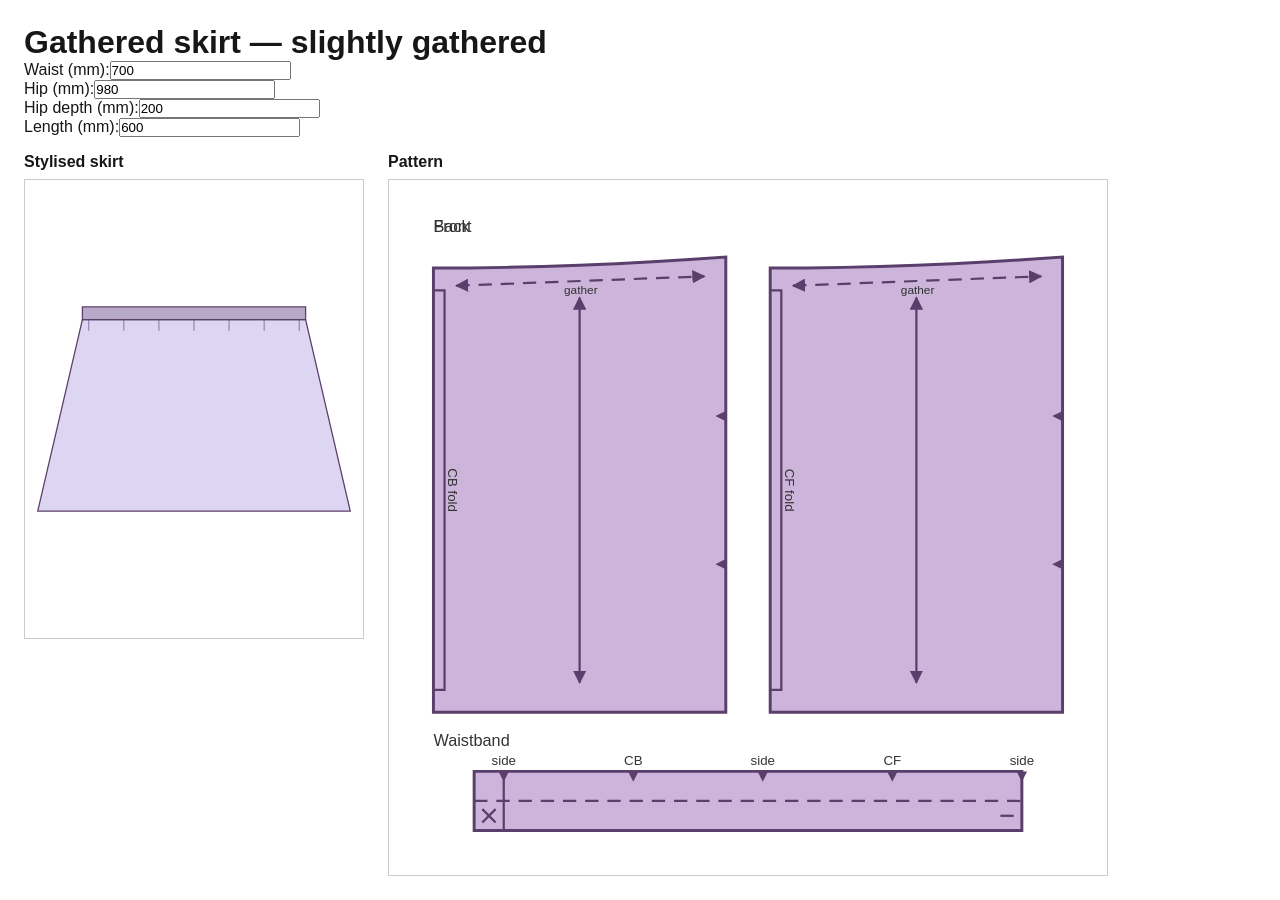
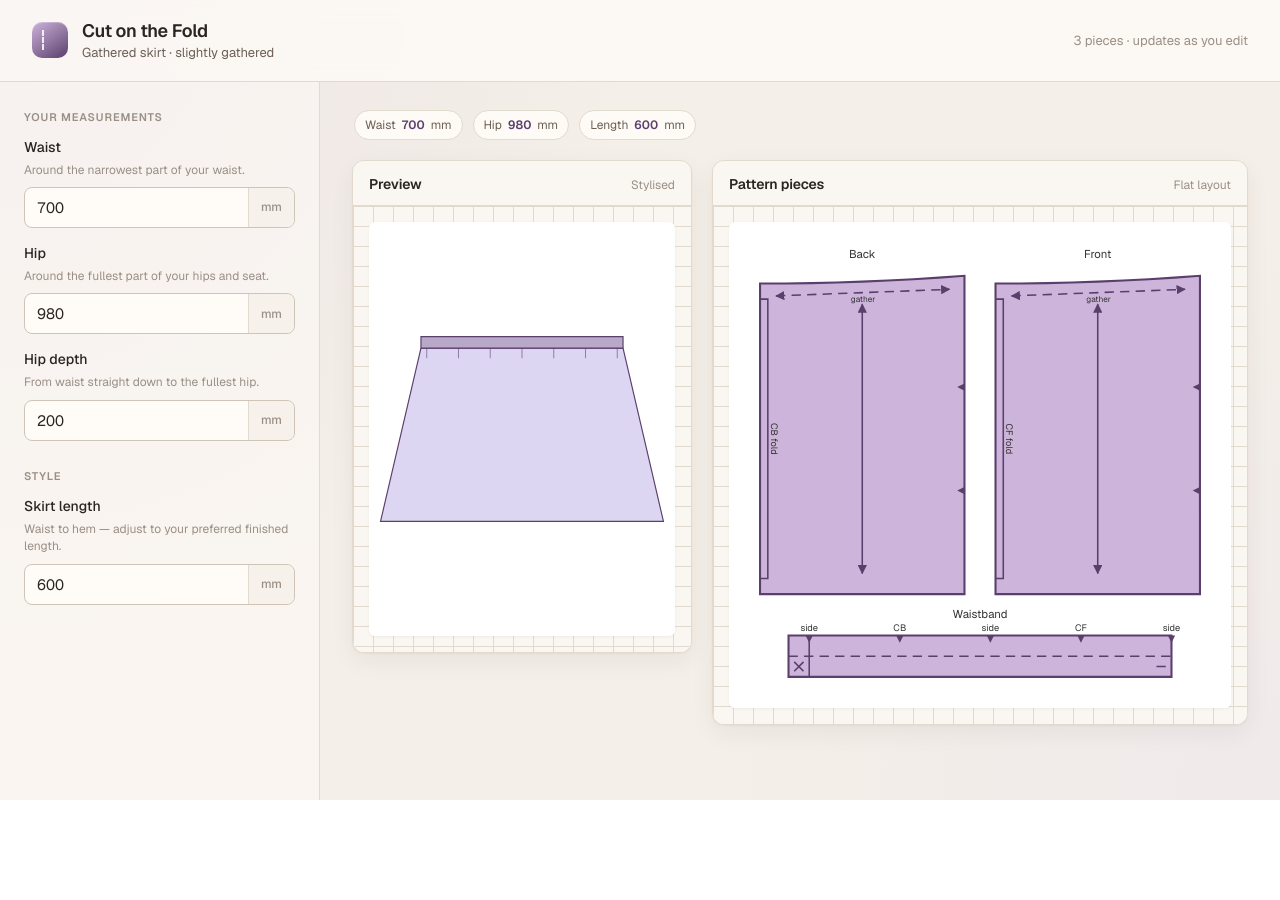
Before and after one commit to HelenStaniland/cutonthefold, a Next.js app: page / in a window 1280 px wide. After the commit the page ends 800 px from the top, so only its background shows below. Built offline with nearby package versions, Linux system fonts and the light colour scheme.

Commit message:
Made prettier

```diff
--- a/app/globals.css
+++ b/app/globals.css
@@ -26,7 +26,7 @@ body {
   flex-direction: column;
   color: var(--foreground);
   background: var(--background);
-  font-family: Arial, Helvetica, sans-serif;
+  font-family: var(--font-geist-sans), system-ui, sans-serif;
   -webkit-font-smoothing: antialiased;
   -moz-osx-font-smoothing: grayscale;
 }
--- a/app/layout.tsx
+++ b/app/layout.tsx
@@ -13,8 +13,8 @@ const geistMono = Geist_Mono({
 });
 
 export const metadata: Metadata = {
-  title: "Create Next App",
-  description: "Generated by create next app",
+  title: "Cut on the Fold",
+  description: "Parametric dressmaking patterns from your measurements",
 };
 
 export default function RootLayout({
--- a/app/page.module.css
+++ b/app/page.module.css
@@ -1,142 +1,294 @@
 .page {
-  --background: #fafafa;
-  --foreground: #fff;
+  --paper: #f4efe8;
+  --paper-elevated: #fffcf8;
+  --ink: #2c2420;
+  --ink-muted: #6b5f56;
+  --ink-faint: #9a8f85;
+  --accent: #5a3e6b;
+  --accent-soft: #e8dff0;
+  --accent-mid: #cdb4db;
+  --border: #e2d9cf;
+  --border-strong: #cfc4b8;
+  --shadow: 0 1px 2px rgba(44, 36, 32, 0.04), 0 8px 24px rgba(44, 36, 32, 0.06);
+  --radius: 12px;
+  --radius-sm: 8px;
 
-  --text-primary: #000;
-  --text-secondary: #666;
-
-  --button-primary-hover: #383838;
-  --button-secondary-hover: #f2f2f2;
-  --button-secondary-border: #ebebeb;
-
+  min-height: 100vh;
   display: flex;
-  flex: 1;
   flex-direction: column;
-  align-items: center;
-  justify-content: center;
-  font-family: var(--font-geist-sans);
-  background-color: var(--background);
+  font-family: var(--font-geist-sans), system-ui, sans-serif;
+  color: var(--ink);
+  background:
+    radial-gradient(circle at 0% 0%, rgba(205, 180, 219, 0.18), transparent 42%),
+    radial-gradient(circle at 100% 100%, rgba(232, 223, 240, 0.35), transparent 38%),
+    var(--paper);
 }
 
-.main {
+.header {
   display: flex;
-  flex: 1;
-  width: 100%;
-  max-width: 800px;
-  flex-direction: column;
-  align-items: flex-start;
+  align-items: center;
   justify-content: space-between;
-  background-color: var(--foreground);
-  padding: 120px 60px;
+  gap: 24px;
+  padding: 20px 32px;
+  border-bottom: 1px solid var(--border);
+  background: rgba(255, 252, 248, 0.72);
+  backdrop-filter: blur(8px);
 }
 
-.intro {
+.brand {
+  display: flex;
+  align-items: center;
+  gap: 14px;
+}
+
+.logo {
+  width: 36px;
+  height: 36px;
+  border-radius: 10px;
+  background: linear-gradient(145deg, var(--accent-mid), var(--accent));
+  box-shadow: inset 0 1px 0 rgba(255, 255, 255, 0.25);
+  position: relative;
+  flex-shrink: 0;
+}
+
+.logo::before {
+  content: "";
+  position: absolute;
+  inset: 8px 10px;
+  border-left: 2px dashed rgba(255, 255, 255, 0.85);
+}
+
+.brandText h1 {
+  font-size: 1.125rem;
+  font-weight: 600;
+  letter-spacing: -0.02em;
+  line-height: 1.2;
+}
+
+.brandText p {
+  margin-top: 2px;
+  font-size: 0.8125rem;
+  color: var(--ink-muted);
+}
+
+.headerMeta {
+  font-size: 0.8125rem;
+  color: var(--ink-faint);
+  text-align: right;
+}
+
+.workspace {
+  flex: 1;
+  display: grid;
+  grid-template-columns: minmax(280px, 320px) 1fr;
+  gap: 0;
+  min-height: 0;
+}
+
+.sidebar {
+  padding: 28px 24px 32px;
+  border-right: 1px solid var(--border);
+  background: rgba(255, 252, 248, 0.55);
+  overflow-y: auto;
+}
+
+.section {
+  margin-bottom: 28px;
+}
+
+.section:last-child {
+  margin-bottom: 0;
+}
+
+.sectionTitle {
+  font-size: 0.6875rem;
+  font-weight: 600;
+  letter-spacing: 0.08em;
+  text-transform: uppercase;
+  color: var(--ink-faint);
+  margin-bottom: 14px;
+}
+
+.field {
+  margin-bottom: 16px;
+}
+
+.field:last-child {
+  margin-bottom: 0;
+}
+
+.fieldLabel {
+  display: block;
+  font-size: 0.875rem;
+  font-weight: 500;
+  margin-bottom: 6px;
+  color: var(--ink);
+}
+
+.fieldHint {
+  display: block;
+  font-size: 0.75rem;
+  line-height: 1.45;
+  color: var(--ink-faint);
+  margin-bottom: 8px;
+}
+
+.inputWrap {
+  display: flex;
+  align-items: stretch;
+  border: 1px solid var(--border-strong);
+  border-radius: var(--radius-sm);
+  background: var(--paper-elevated);
+  overflow: hidden;
+  transition: border-color 0.15s ease, box-shadow 0.15s ease;
+}
+
+.inputWrap:focus-within {
+  border-color: var(--accent);
+  box-shadow: 0 0 0 3px rgba(90, 62, 107, 0.12);
+}
+
+.inputWrap input {
+  flex: 1;
+  min-width: 0;
+  border: none;
+  background: transparent;
+  padding: 10px 12px;
+  font: inherit;
+  font-size: 0.9375rem;
+  font-variant-numeric: tabular-nums;
+  color: var(--ink);
+  outline: none;
+}
+
+.inputSuffix {
+  display: flex;
+  align-items: center;
+  padding: 0 12px;
+  font-size: 0.75rem;
+  font-weight: 500;
+  color: var(--ink-faint);
+  background: rgba(244, 239, 232, 0.8);
+  border-left: 1px solid var(--border);
+}
+
+.canvasArea {
+  padding: 28px 32px 36px;
   display: flex;
   flex-direction: column;
-  align-items: flex-start;
-  text-align: left;
-  gap: 24px;
+  gap: 20px;
+  overflow: auto;
 }
 
-.intro h1 {
-  max-width: 320px;
-  font-size: 40px;
-  font-weight: 600;
-  line-height: 48px;
-  letter-spacing: -2.4px;
-  text-wrap: balance;
-  color: var(--text-primary);
+.canvasGrid {
+  display: grid;
+  grid-template-columns: minmax(260px, 340px) minmax(0, 1fr);
+  gap: 20px;
+  align-items: start;
 }
 
-.intro p {
-  max-width: 440px;
-  font-size: 18px;
-  line-height: 32px;
-  text-wrap: balance;
-  color: var(--text-secondary);
+.card {
+  background: var(--paper-elevated);
+  border: 1px solid var(--border);
+  border-radius: var(--radius);
+  box-shadow: var(--shadow);
+  overflow: hidden;
 }
 
-.intro a {
-  font-weight: 500;
-  color: var(--text-primary);
+.cardHeader {
+  display: flex;
+  align-items: baseline;
+  justify-content: space-between;
+  gap: 12px;
+  padding: 14px 16px 12px;
+  border-bottom: 1px solid var(--border);
+  background: rgba(244, 239, 232, 0.45);
 }
 
-.ctas {
-  display: flex;
-  flex-direction: row;
-  width: 100%;
-  max-width: 440px;
-  gap: 16px;
-  font-size: 14px;
+.cardTitle {
+  font-size: 0.875rem;
+  font-weight: 600;
+  letter-spacing: -0.01em;
 }
 
-.ctas a {
+.cardSubtitle {
+  font-size: 0.75rem;
+  color: var(--ink-faint);
+}
+
+.cardBody {
+  padding: 16px;
   display: flex;
   justify-content: center;
   align-items: center;
-  height: 40px;
-  padding: 0 16px;
-  border-radius: 128px;
-  border: 1px solid transparent;
-  transition: 0.2s;
-  cursor: pointer;
-  width: fit-content;
-  font-weight: 500;
+  background:
+    linear-gradient(var(--border) 1px, transparent 1px),
+    linear-gradient(90deg, var(--border) 1px, transparent 1px);
+  background-size: 20px 20px;
+  background-color: #faf7f2;
 }
 
-a.primary {
-  background: var(--text-primary);
-  color: var(--background);
-  gap: 8px;
+.cardBody svg {
+  display: block;
+  max-width: 100%;
+  height: auto;
+  border-radius: 6px;
+  background: #fff;
+  box-shadow: 0 1px 3px rgba(44, 36, 32, 0.06);
 }
 
-a.secondary {
-  border-color: var(--button-secondary-border);
+.summary {
+  display: flex;
+  flex-wrap: wrap;
+  gap: 10px;
+  padding: 0 2px;
 }
 
-/* Enable hover only on non-touch devices */
-@media (hover: hover) and (pointer: fine) {
-  a.primary:hover {
-    background: var(--button-primary-hover);
-    border-color: transparent;
+.chip {
+  display: inline-flex;
+  align-items: center;
+  gap: 6px;
+  padding: 6px 10px;
+  border-radius: 999px;
+  font-size: 0.75rem;
+  color: var(--ink-muted);
+  background: rgba(255, 252, 248, 0.9);
+  border: 1px solid var(--border);
+}
+
+.chip strong {
+  color: var(--accent);
+  font-weight: 600;
+}
+
+@media (max-width: 1100px) {
+  .workspace {
+    grid-template-columns: 1fr;
   }
 
-  a.secondary:hover {
-    background: var(--button-secondary-hover);
-    border-color: transparent;
+  .sidebar {
+    border-right: none;
+    border-bottom: 1px solid var(--border);
+    padding-bottom: 24px;
+  }
+
+  .canvasGrid {
+    grid-template-columns: 1fr;
   }
 }
 
-@media (max-width: 600px) {
-  .main {
-    padding: 48px 24px;
+@media (max-width: 640px) {
+  .header {
+    flex-direction: column;
+    align-items: flex-start;
+    padding: 16px 20px;
   }
 
-  .intro {
-    gap: 16px;
+  .headerMeta {
+    text-align: left;
   }
 
-  .intro h1 {
-    font-size: 32px;
-    line-height: 40px;
-    letter-spacing: -1.92px;
+  .canvasArea {
+    padding: 20px;
   }
 }
-
-@media (prefers-color-scheme: dark) {
-  .logo {
-    filter: invert();
-  }
-
-  .page {
-    --background: #000;
-    --foreground: #000;
-
-    --text-primary: #ededed;
-    --text-secondary: #999;
-
-    --button-primary-hover: #ccc;
-    --button-secondary-hover: #1a1a1a;
-    --button-secondary-border: #1a1a1a;
-  }
-}
--- a/app/page.tsx
+++ b/app/page.tsx
@@ -7,6 +7,7 @@ import {
 } from "@/lib/types/measurements";
 import { draftGatheredSkirt } from "@/lib/patterns/gatheredSkirt";
 import { previewGatheredSkirt } from "@/lib/previews/gatheredSkirt";
+import styles from "./page.module.css";
 
 export default function Home() {
   const [measurements, setMeasurements] = useState<BodyMeasurements>({
@@ -48,6 +49,7 @@ export default function Home() {
     dx: number;
     dy: number;
     top: number;
+    labelX: number;
   }[] = [];
 
   let row1X = 0;
@@ -55,7 +57,13 @@ export default function Home() {
   let row1Height = 0;
   for (const piece of [back, front]) {
     const { minX, minY, w, h } = pieceBounds(piece);
-    placed.push({ piece, dx: row1X - minX, dy: row1Y - minY, top: row1Y });
+    placed.push({
+      piece,
+      dx: row1X - minX,
+      dy: row1Y - minY,
+      top: row1Y,
+      labelX: row1X + w / 2,
+    });
     row1X += w + gap;
     row1Height = Math.max(row1Height, h);
   }
@@ -69,6 +77,7 @@ export default function Home() {
     dx: waistbandX - wb.minX,
     dy: row2Y - wb.minY,
     top: row2Y,
+    labelX: waistbandX + wb.w / 2,
   });
 
   const layoutWidth = Math.max(row1Width, waistbandX + wb.w);
@@ -99,44 +108,98 @@ export default function Home() {
   const polygonPoints = (pts: { x: number; y: number }[]) =>
     pts.map((p) => `${p.x},${p.y}`).join(" ");
 
+  const pieceCount = pattern.pieces.reduce((n, p) => n + p.cutCount, 0);
+
   return (
-    <main style={{ padding: 24, fontFamily: "sans-serif" }}>
-      <h1>Gathered skirt — slightly gathered</h1>
+    <div className={styles.page}>
+      <header className={styles.header}>
+        <div className={styles.brand}>
+          <div className={styles.logo} aria-hidden />
+          <div className={styles.brandText}>
+            <h1>Cut on the Fold</h1>
+            <p>Gathered skirt · slightly gathered</p>
+          </div>
+        </div>
+        <p className={styles.headerMeta}>
+          {pieceCount} pieces · updates as you edit
+        </p>
+      </header>
 
+      <div className={styles.workspace}>
+        <aside className={styles.sidebar}>
+          <section className={styles.section}>
+            <h2 className={styles.sectionTitle}>Your measurements</h2>
             {SKIRT_BODY_MEASUREMENTS.map((def) => (
-        <div key={def.key}>
-          <label>
-            {def.label} (mm):
+              <div key={def.key} className={styles.field}>
+                <label className={styles.fieldLabel} htmlFor={def.key}>
+                  {def.label}
+                </label>
+                <span className={styles.fieldHint}>{def.hint}</span>
+                <div className={styles.inputWrap}>
                   <input
+                    id={def.key}
                     type="number"
+                    min={def.min}
+                    max={def.max}
                     value={measurements[def.key]}
-              onChange={(e) => updateMeasurement(def.key, Number(e.target.value))}
+                    onChange={(e) =>
+                      updateMeasurement(def.key, Number(e.target.value))
+                    }
                   />
-          </label>
+                  <span className={styles.inputSuffix}>mm</span>
+                </div>
               </div>
             ))}
+          </section>
 
-      <div>
-        <label>
-          Length (mm):
+          <section className={styles.section}>
+            <h2 className={styles.sectionTitle}>Style</h2>
+            <div className={styles.field}>
+              <label className={styles.fieldLabel} htmlFor="length">
+                Skirt length
+              </label>
+              <span className={styles.fieldHint}>
+                Waist to hem — adjust to your preferred finished length.
+              </span>
+              <div className={styles.inputWrap}>
                 <input
+                  id="length"
                   type="number"
+                  min={200}
+                  max={1200}
                   value={length}
                   onChange={(e) => setLength(Number(e.target.value))}
                 />
-        </label>
+                <span className={styles.inputSuffix}>mm</span>
+              </div>
+            </div>
+          </section>
+        </aside>
+
+        <div className={styles.canvasArea}>
+          <div className={styles.summary}>
+            <span className={styles.chip}>
+              Waist <strong>{measurements.waist}</strong> mm
+            </span>
+            <span className={styles.chip}>
+              Hip <strong>{measurements.hip}</strong> mm
+            </span>
+            <span className={styles.chip}>
+              Length <strong>{length}</strong> mm
+            </span>
           </div>
 
-      <div style={{ display: "flex", flexDirection: "row", gap: 24, marginTop: 16 }}>
-        <div>
-          <h2 style={{ fontSize: 16, fontWeight: 600, margin: "0 0 8px" }}>
-            Stylised skirt
-          </h2>
+          <div className={styles.canvasGrid}>
+            <article className={styles.card}>
+              <div className={styles.cardHeader}>
+                <h2 className={styles.cardTitle}>Preview</h2>
+                <span className={styles.cardSubtitle}>Stylised</span>
+              </div>
+              <div className={styles.cardBody}>
                 <svg
                   width={340}
                   height={460}
                   viewBox={`${previewMinX - previewPad} ${previewMinY - previewPad} ${previewWidth} ${previewHeight}`}
-            style={{ border: "1px solid #ccc", display: "block" }}
                 >
                   <polygon
                     points={polygonPoints(preview.skirt)}
@@ -163,14 +226,18 @@ export default function Home() {
                   ))}
                 </svg>
               </div>
+            </article>
 
-        <div>
-          <h2 style={{ fontSize: 16, fontWeight: 600, margin: "0 0 8px" }}>Pattern</h2>
+            <article className={styles.card}>
+              <div className={styles.cardHeader}>
+                <h2 className={styles.cardTitle}>Pattern pieces</h2>
+                <span className={styles.cardSubtitle}>Flat layout</span>
+              </div>
+              <div className={styles.cardBody}>
                 <svg
                   width={patternSvgWidth}
                   height={patternSvgHeight}
                   viewBox={`${-pad} ${-pad} ${patternViewWidth} ${patternViewHeight}`}
-            style={{ border: "1px solid #ccc", display: "block" }}
                 >
         <defs>
           <marker id="arrow" viewBox="0 0 10 10" refX="9" refY="5"
@@ -179,11 +246,13 @@ export default function Home() {
           </marker>
         </defs>
 
-        {placed.map(({ piece, dx, dy, top }) => {
+        {placed.map(({ piece, dx, dy, top, labelX }) => {
           const points = piece.outline.map((p) => `${p.x + dx},${p.y + dy}`).join(" ");
           return (
             <g key={piece.name}>
-              <text x={0} y={top - 34} fontSize={22} fill="#333">{piece.name}</text>
+              <text x={labelX} y={top - 34} fontSize={22} fill="#333" textAnchor="middle">
+                {piece.name}
+              </text>
 
               <polygon points={points} fill="#cdb4db" stroke="#5a3e6b" strokeWidth={4} />
 
@@ -379,7 +448,10 @@ export default function Home() {
         })}
                 </svg>
               </div>
+            </article>
           </div>
-    </main>
+        </div>
+      </div>
+    </div>
   );
 }
```
Lines whose indentation alone changed are shown as unchanged.
